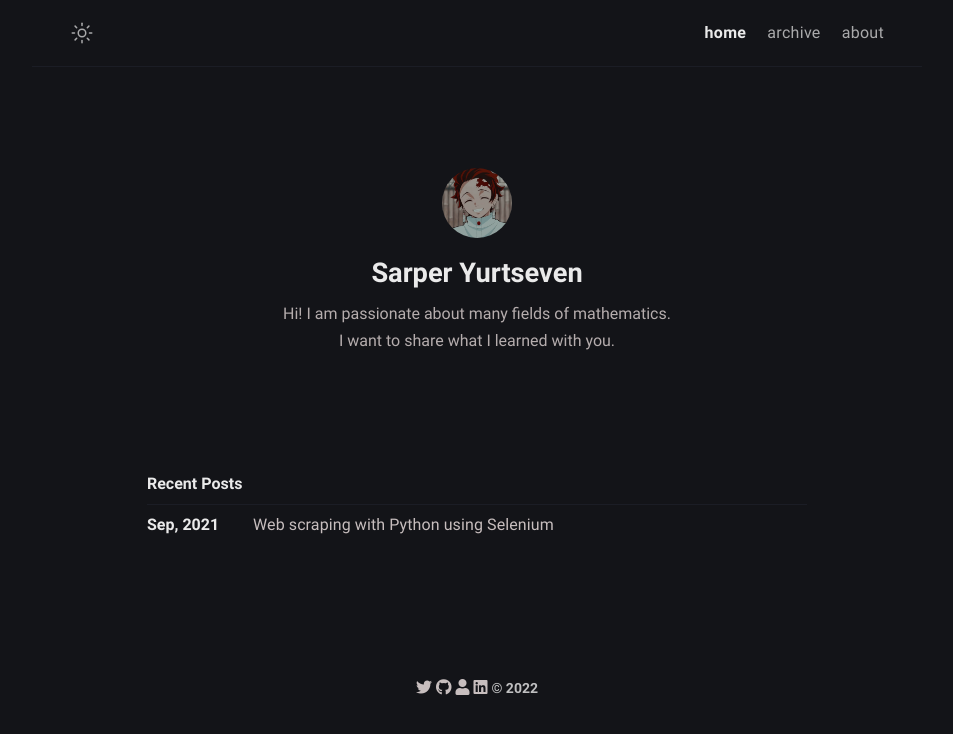
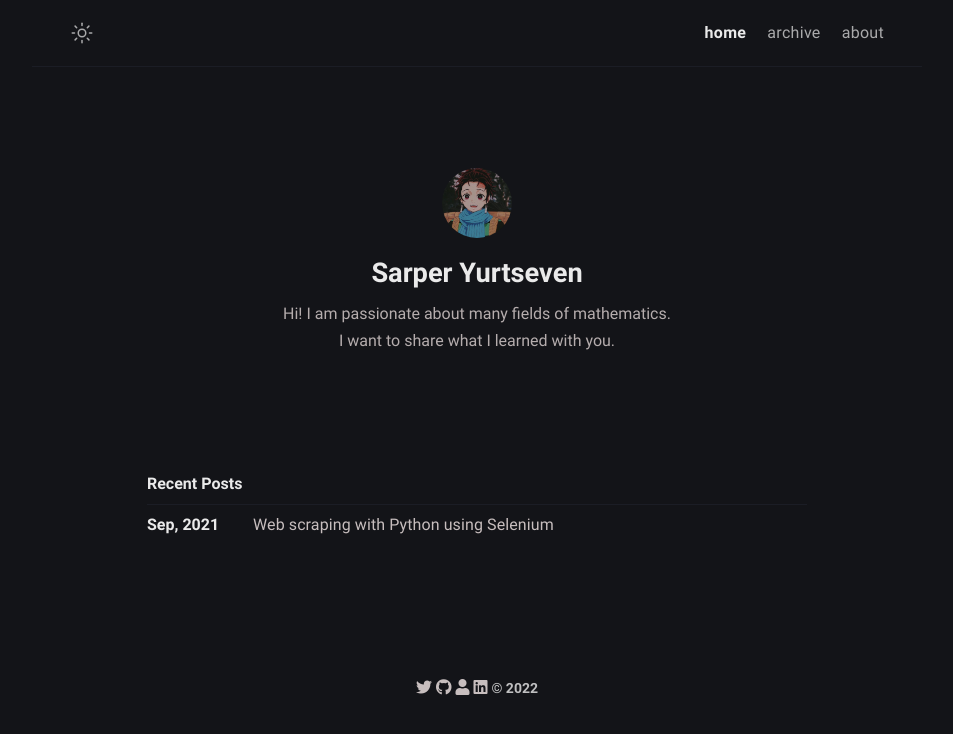
Before and after one commit to sarperyn/sarperyn.github.io, a Jekyll site: the page built from index.md, in a window 1280 px wide. Shown: the top 734 px of the page, without its empty margins (163-1116 px from the left). Built offline with Jekyll 4.4.1, drawn with Linux system fonts in a browser that asks for light colours.

Commit message:
profilep

```diff
--- a/_config.yml
+++ b/_config.yml
@@ -3,7 +3,7 @@ title: sarperyn # site title
 description: Articles about statistics, mathematics, machine learning >- # site description
 lang: en-US # default lang
 timezone: Turkey # set your timezone
-image: assets/img/tanjiro.jpg #
+image: assets/img/tanjiro2.JPG #
 repo: #
 mode: dark # default theme "dark" | "light"
 
@@ -16,7 +16,7 @@ author:
   github: sarperyn # github username
   twitter: sarperyn # twitter username
   email: sarperyn@gmail.com # email adress
-  avatar: assets/img/tanjiro.jpg # change with your own avatar
+  avatar: assets/img/tanjiro2.JPG # change with your own avatar
 
 # URL settings
 url: "https://sarperyn.github.io" #
```
Also changed, not shown: assets/img/tanjiro2.JPG (added).
